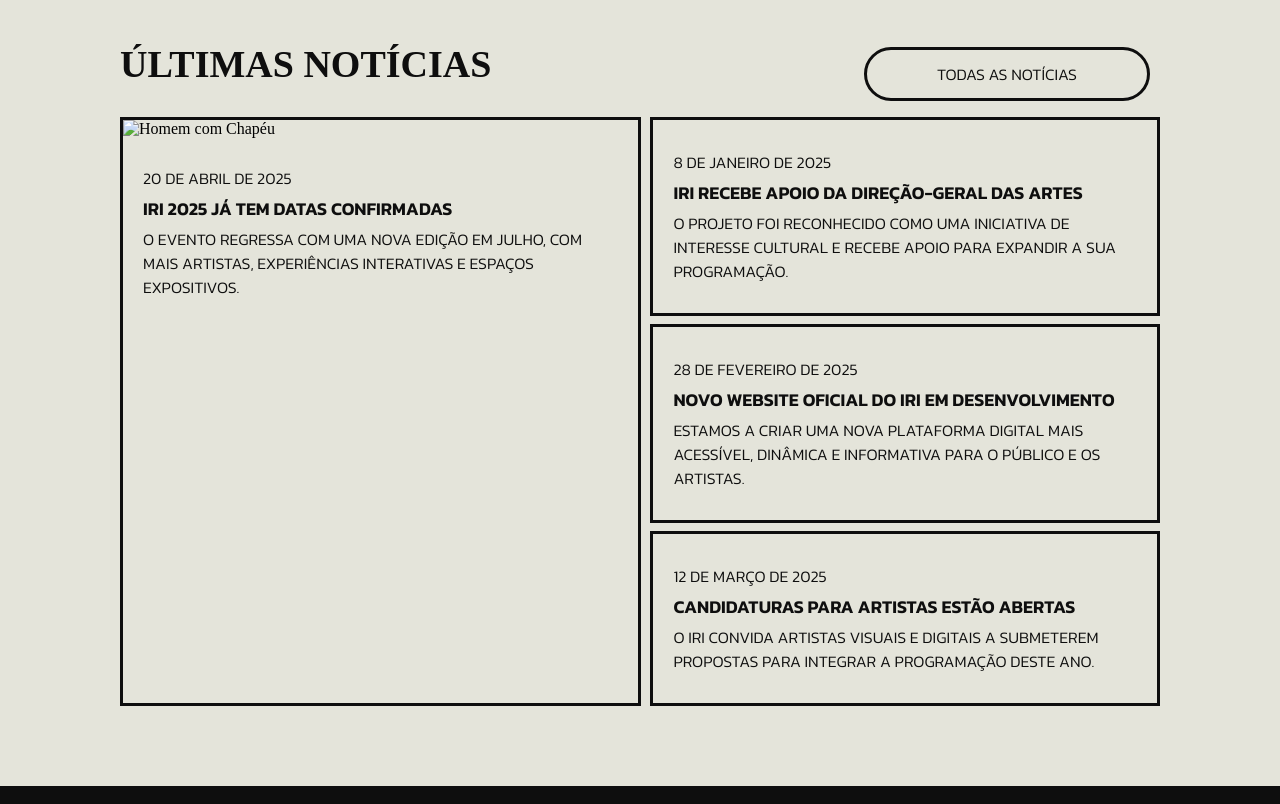
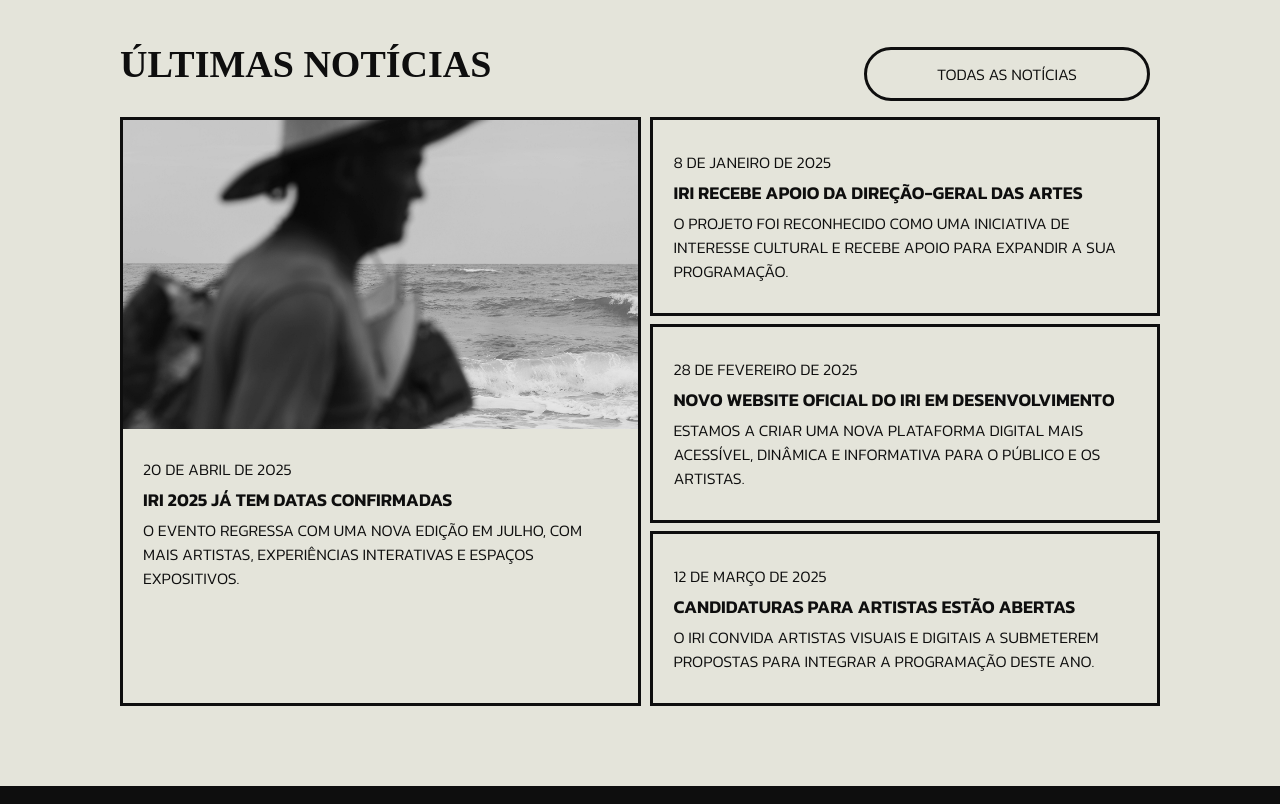
Before and after one commit to iri-esmad-epjr/imagens-real-imaginado, a plain HTML site: page sobreiri.html in a window 1280 px wide. Shown: the part 2620-3424 px from the top of the page. Drawn offline with Linux system fonts and the light colour scheme; the site is published under a folder, as on GitHub Pages, so addresses that start at the root find nothing; a web font is replaced by a local one.

Commit message:
Update sobreiri.html

```diff
--- a/sobreiri.html
+++ b/sobreiri.html
@@ -148,7 +148,7 @@
         </div>
         <div class="ntc-section">
             <div class="ntc-1 bdr-ntc">
-                <img src="/media/imagens/g2_pb_homemchapeu2.png" alt="Homem com Chapéu" width="100%">
+                <img src="media/imagens/g2_pb_homemchapeu2.png" alt="Homem com Chapéu" width="100%">
                 <div class="ntc-info">
                     <p class="txt-2 pdt">20 de abril de 2025</p>
                     <h3 class="titulo4 pdt">IRI 2025 já tem datas confirmadas</h3>
```
